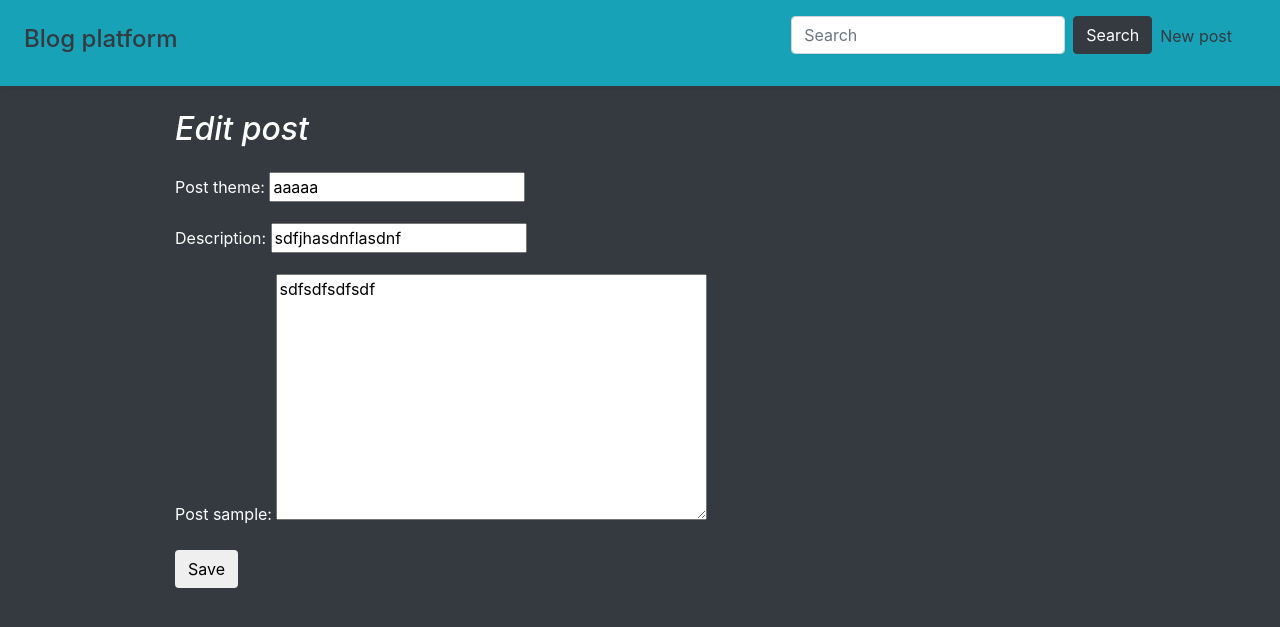
After one commit to Xenobyte42/py_hw8, a Django app: a page that uses blog/blog_platform/templates/edit_post.html in a window 1280 px wide. The commit adds this page. Shown: the top 627 px of the page. Run offline with Django 3.2, Linux system fonts and the light colour scheme; data comes from the database, SQL or seed files in the repository; both versions use the stored data as it was after the commit; some libraries are stand-ins or nearby versions.

Commit message:
Added editing posts

```diff
--- /dev/null
+++ b/blog/blog_platform/templates/edit_post.html
@@ -0,0 +1,17 @@
+{% extends 'base.html' %}
+{% block content %}
+
+{% include 'navbar.html' %}
+
+<main role="main" class="container text-white">
+    <div class="mt-4">
+        <h2 class="blog-post-title font-italic mb-4">Edit post</h2>
+        <form method="POST" class="post-form">
+            {% csrf_token %}
+            {{ form.as_p }}
+            <button type="submit" class="save btn btn-default">Save</button>
+        </form>
+    </div>
+</main>
+
+{% endblock %}
--- a/blog/blog_platform/templates/post.html
+++ b/blog/blog_platform/templates/post.html
@@ -15,6 +15,9 @@
             </div>
             <div>
             <strong>Views: {{ post.view_num }}</strong>
+            </div>
+            <div>
+                <a class="text-white" href="{% url 'post_edit' post_name=post.theme %}">Edit</a>
             </div>
         </div>
     </div>
--- a/blog/blog_platform/urls.py
+++ b/blog/blog_platform/urls.py
@@ -4,6 +4,7 @@ from . import views
 urlpatterns = [
     path('', views.main_page, name='main_page'),
     path('newpost/', views.new_post, name='new_post'),
+    path('post/<str:post_name>/edit/', views.post_edit, name='post_edit'),
     path('post/<str:post_name>', views.post, name='post'),
     path('theme/', views.post_theme, name='post_theme'),
 ]
--- a/blog/blog_platform/views.py
+++ b/blog/blog_platform/views.py
@@ -10,6 +10,7 @@ MAIN_HTML = 'main.html'
 POST_HTML = 'post.html'
 THEME_HTML = 'theme.html'
 NEWPOST_HTML = 'add_post.html'
+EDITPOST_HTML = 'edit_post.html'
 POST_PER_PAGE = 4
 COMM_PER_PAGE = 10
 
@@ -71,3 +72,17 @@ def post_theme(request):
     render_posts = paginate(posts, request, POST_PER_PAGE)
     context = {'theme': theme, 'posts': render_posts}
     return render(request, THEME_HTML, context)
+
+def post_edit(request, post_name):
+    post = Post.objects.get_post(post_name)
+
+    if request.method == 'POST':
+        form = PostForm(request.POST, instance=post)
+        if form.is_valid():
+            post = form.save(commit=False)
+            post.save()
+            return redirect('post', post_name=post.theme)
+    else:
+        form = PostForm(instance=post)
+    context = {'form': form}
+    return render(request, EDITPOST_HTML, context)
```
Also changed, not shown: blog/db.sqlite3.
